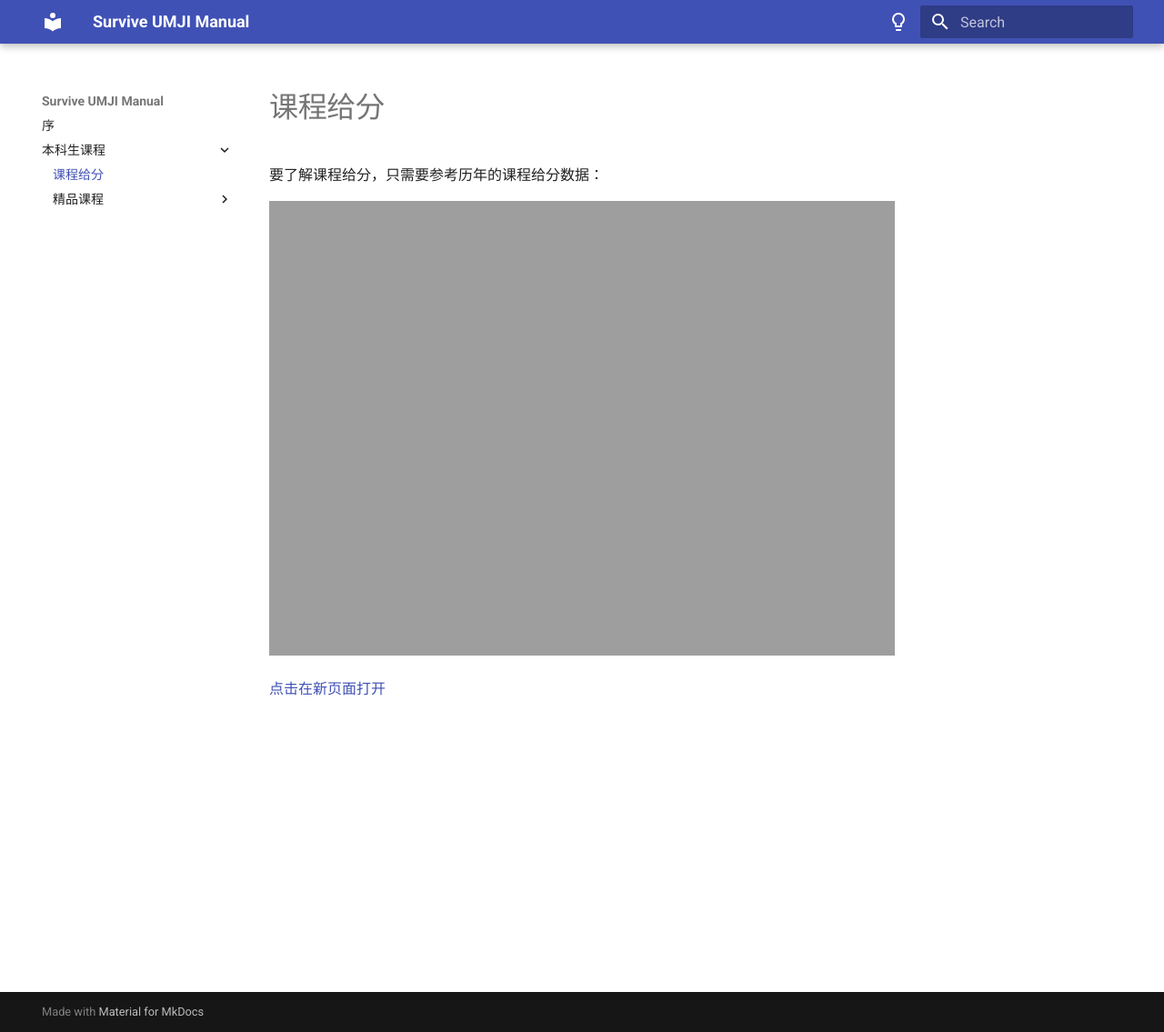
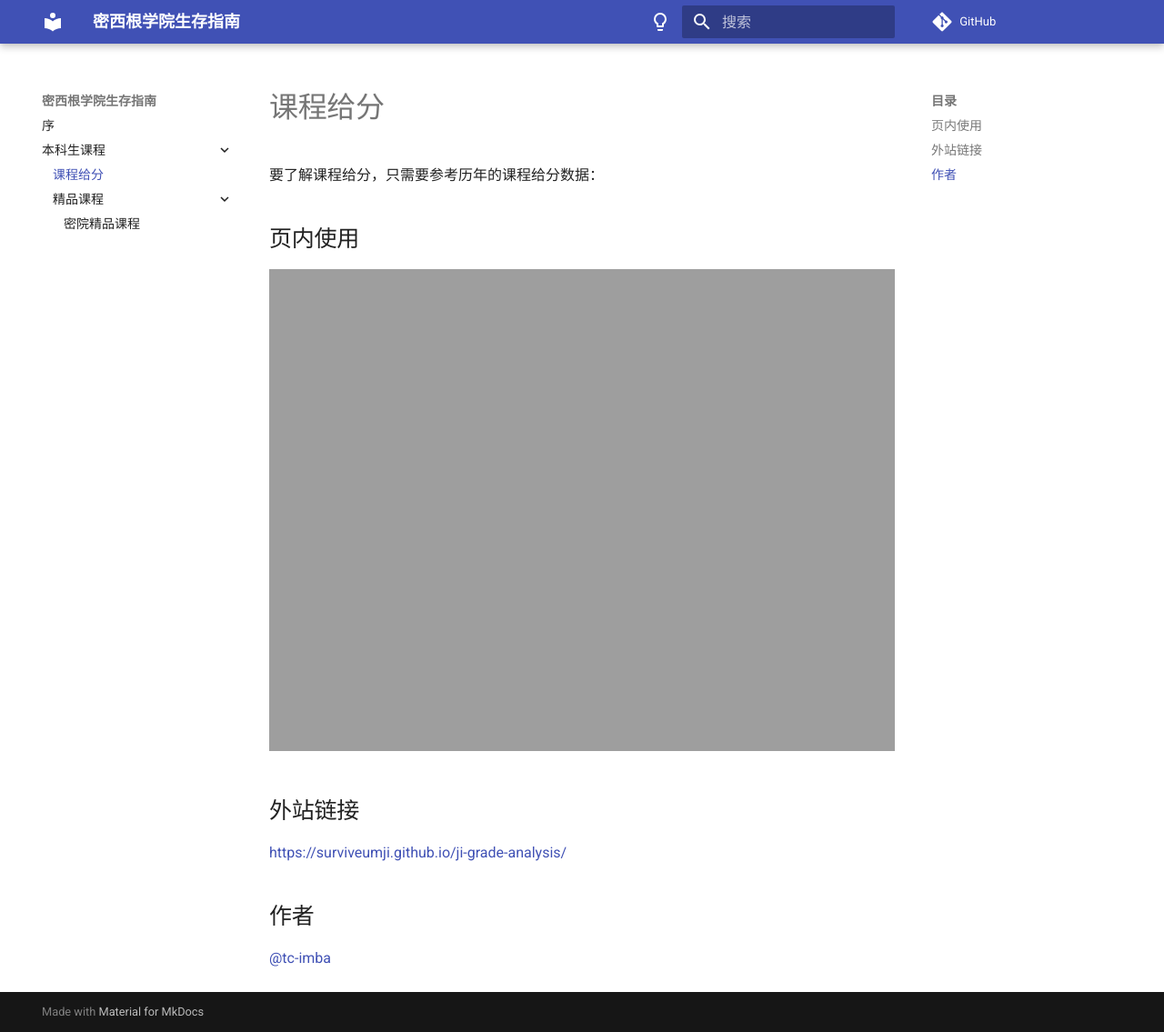
Before and after one commit to SurviveUMJI/SurviveUMJIManual, an MkDocs documentation site: the page built from docs/本科生课程/课程给分.md, in a window 1280 px wide and 1135 px high. Shown: the whole window at 91% size. Built offline with MkDocs 1.6.1 and Material for MkDocs 9.7.7, drawn with Linux system fonts in a browser that asks for light colours; comment, search, counter and statistics services are not loaded.

```diff
--- a/docs/本科生课程/课程给分.md
+++ b/docs/本科生课程/课程给分.md
@@ -2,6 +2,14 @@
 
 要了解课程给分，只需要参考历年的课程给分数据：
 
-<iframe src="https://surviveumji.github.io/ji-grade-analysis/" width="100%" height="500px" frameborder="0" scrolling="yes"> </iframe>
+## 页内使用
 
-<a href="https://surviveumji.github.io/ji-grade-analysis/" target="_blank">点击在新页面打开</a>
+<iframe src="https://surviveumji.github.io/ji-grade-analysis/" width="100%" height="530px" frameborder="0" scrolling="yes"> </iframe>
+
+## 外站链接
+
+<https://surviveumji.github.io/ji-grade-analysis/>
+
+## 作者
+
+[@tc-imba](https://github.com/tc-imba)
--- a/mkdocs.yml
+++ b/mkdocs.yml
@@ -1,5 +1,7 @@
-site_name: Survive UMJI Manual
+site_name: 密西根学院生存指南
 site_url: https://surviveumji.github.io/SurviveUMJIManual/
+repo_url: https://github.com/SurviveUMJI/SurviveUMJIManual/
+edit_uri: 'edit/master/docs'
 use_directory_urls: false
 plugins:
   - search:
@@ -8,6 +10,10 @@
         - ja
 theme:
   name: material
+  language: zh
+  features:
+    - navigation.tracking
+    - navigation.expand
   palette:
     - scheme: default
       toggle:
@@ -17,3 +23,5 @@
       toggle:
         icon: material/lightbulb
         name: Switch to light mode
+extra:
+  disqus: surviveumjimanual
```
